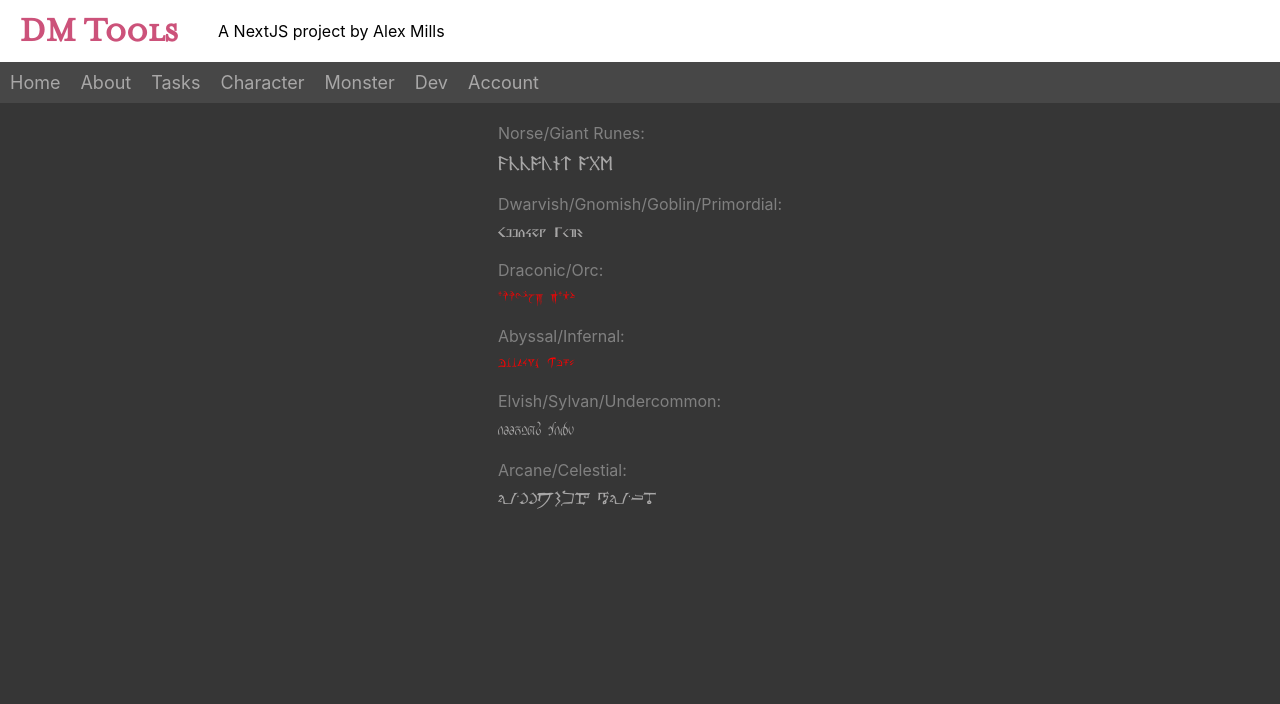
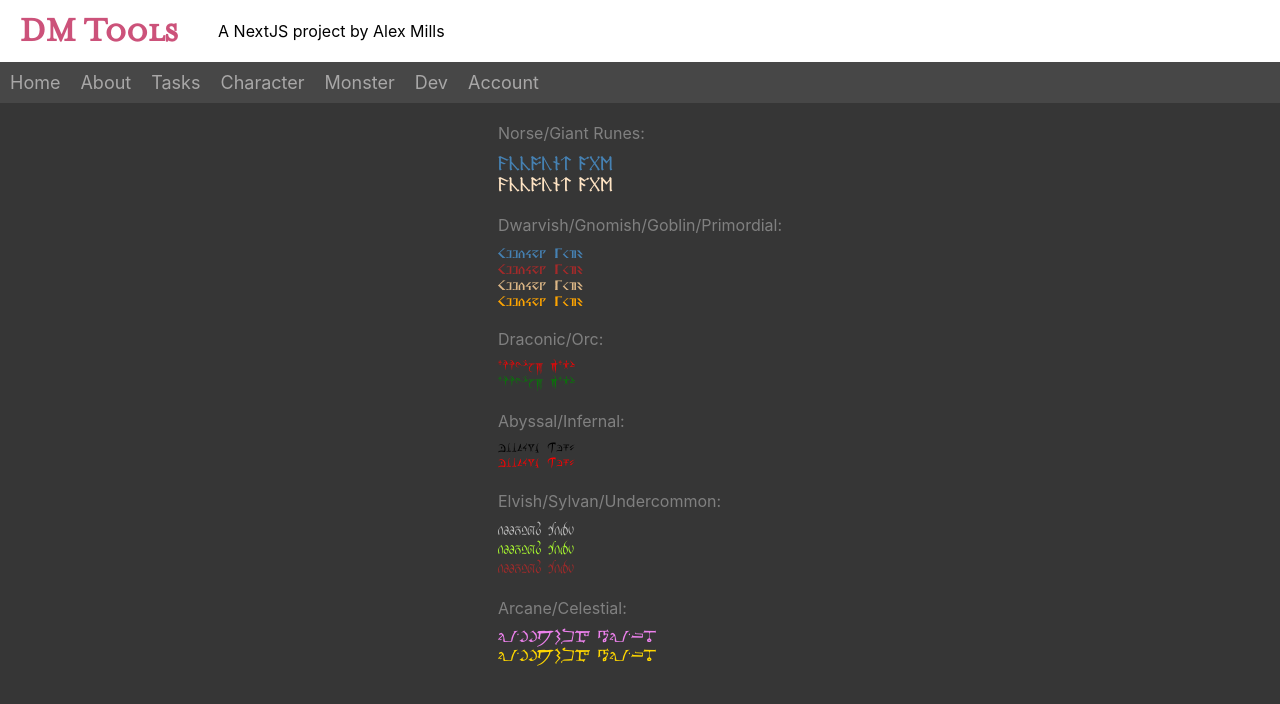
Before and after one commit to cardiacunicorn/dm-tools, a Next.js app: page /account in a window 1280 px wide. Shown: the top 704 px of the page. Built offline with nearby package versions, Linux system fonts and the light colour scheme.

Commit message:
font colours

```diff
--- a/pages/account.tsx
+++ b/pages/account.tsx
@@ -7,26 +7,35 @@ export default function Account() {
             <div className={styles.font_box}>
                 <div className={styles.font_descriptor}>Norse/Giant Runes:</div>
                 <div className={fonts.norse}>Account Page</div>
+                <div className={fonts.giant}>Account Page</div>
             </div>
             <div className={styles.font_box}>
                 <div className={styles.font_descriptor}>Dwarvish/Gnomish/Goblin/Primordial:</div>
                 <div className={fonts.dwarvish}>Account Page</div>
+                <div className={fonts.gnomish}>Account Page</div>
+                <div className={fonts.goblin}>Account Page</div>
+                <div className={fonts.primordial}>Account Page</div>
             </div>
             <div className={styles.font_box}>
                 <div className={styles.font_descriptor}>Draconic/Orc:</div>
                 <div className={fonts.draconic}>Account Page</div>
+                <div className={fonts.orc}>Account Page</div>
             </div>
             <div className={styles.font_box}>
                 <div className={styles.font_descriptor}>Abyssal/Infernal:</div>
+                <div className={fonts.abyssal}>Account Page</div>
                 <div className={fonts.infernal}>Account Page</div>
             </div>
             <div className={styles.font_box}>
                 <div className={styles.font_descriptor}>Elvish/Sylvan/Undercommon:</div>
                 <div className={fonts.elvish}>Account Page</div>
+                <div className={fonts.sylvan}>Account Page</div>
+                <div className={fonts.undercommon}>Account Page</div>
             </div>
             <div className={styles.font_box}>
                 <div className={styles.font_descriptor}>Arcane/Celestial:</div>
                 <div className={fonts.arcane}>Account Page</div>
+                <div className={fonts.celestial}>Account Page</div>
             </div>
         </div>
     )
--- a/styles/Fonts.module.scss
+++ b/styles/Fonts.module.scss
@@ -64,6 +64,12 @@
 .norse, .giant {
     font-family: 'Norse', serif;
 }
+.norse {
+    color: steelblue;
+}
+.giant {
+    color: bisque;
+}
 
 @font-face {
     font-family: 'Davek';
@@ -93,6 +99,18 @@
 .dwarvish, .gnomish, .goblin, .primordial {
     font-family: 'Davek', serif;
 }
+.dwarvish {
+    color: steelblue;
+}
+.gnomish {
+    color: brown;
+}
+.goblin {
+    color: burlywood;
+}
+.primordial {
+    color: orange;
+}
 
 @font-face {
     font-family: 'Rellanic';
@@ -121,6 +139,15 @@
 
 .elvish, .sylvan, .undercommon {
     font-family: 'Rellanic', serif;
+}
+.elvish {
+    color: silver;
+}
+.sylvan {
+    color: greenyellow;
+}
+.undercommon {
+    color: brown;
 }
 
 @font-face {
@@ -203,3 +230,9 @@
 .arcane, .celestial {
     font-family: 'Magi', serif;
 }
+.arcane {
+    color: violet;
+}
+.celestial {
+    color: gold;
+}
```
